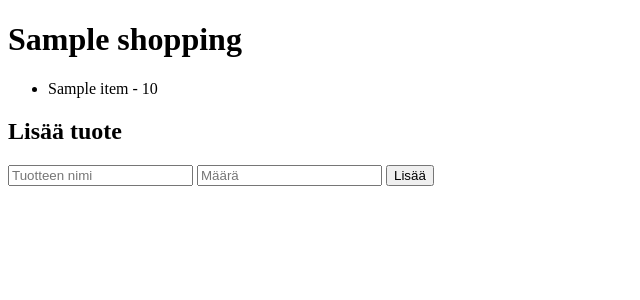
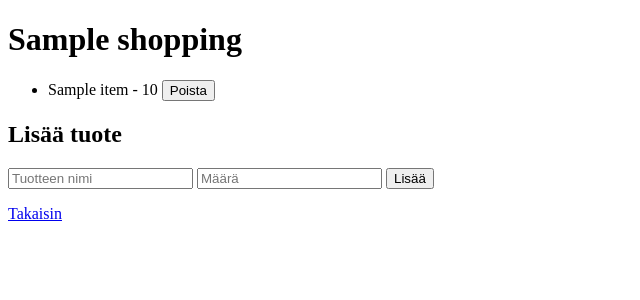
Before and after one commit to westolt/kauppalista, a Flask app: template templates/show_shopping_list.html in a window 1280 px wide. Shown: the top 300 px of the page, without its empty margins (0-640 px from the left). Run offline with Flask 3, Linux system fonts and the light colour scheme; the template is opened without the code that fills it: most values are stand-ins (such as "Sample title", 1, 10 or a date in 2020).

Commit message:
Add item removal function

```diff
--- a/app.py
+++ b/app.py
@@ -17,6 +17,15 @@ def index():
     user_id = session.get('user_id')
     own_shopping_lists = shopping_lists.get_lists(user_id)
     return render_template('index.html', own_shopping_lists=own_shopping_lists)
+
+@app.route("/shopping_list/<int:shopping_list_id>/delete_item/<int:item_id>", methods=["POST"])
+def delete_item(shopping_list_id, item_id):
+    sql = """
+    DELETE FROM item
+    WHERE id = ? AND shopping_list_id = ?;
+    """
+    db.execute(sql, [item_id, shopping_list_id])
+    return redirect(url_for("show_shopping_list", shopping_list_id=shopping_list_id))
 
 @app.route("/shopping_list/<int:shopping_list_id>/add_item", methods=["POST"])
 def add_item(shopping_list_id):
--- a/templates/show_shopping_list.html
+++ b/templates/show_shopping_list.html
@@ -5,22 +5,24 @@
 </head>
 <body>
     <h1>{{ shopping_list.name }}</h1>
-
-    <!-- Tuotteiden lista -->
     <ul>
         {% for item in items %}
             <li>
                 {{ item.name }} - {{ item.quantity }}
+                <form action="{{ url_for('delete_item', shopping_list_id=shopping_list.id, item_id=item.id) }}" method="POST" style="display:inline;">
+                    <button type="submit">Poista</button>
+                </form>
             </li>
         {% endfor %}
     </ul>
-
-    <!-- Tuotteen lisäys -->
     <h2>Lisää tuote</h2>
     <form action="{{ url_for('add_item', shopping_list_id=shopping_list.id) }}" method="POST">
         <input type="text" name="name" placeholder="Tuotteen nimi" required>
         <input type="text" name="quantity" placeholder="Määrä" required>
         <button type="submit">Lisää</button>
     </form>
+    <p>
+      <a href="/">Takaisin</a>
+    </p>
 </body>
 </html>
```
